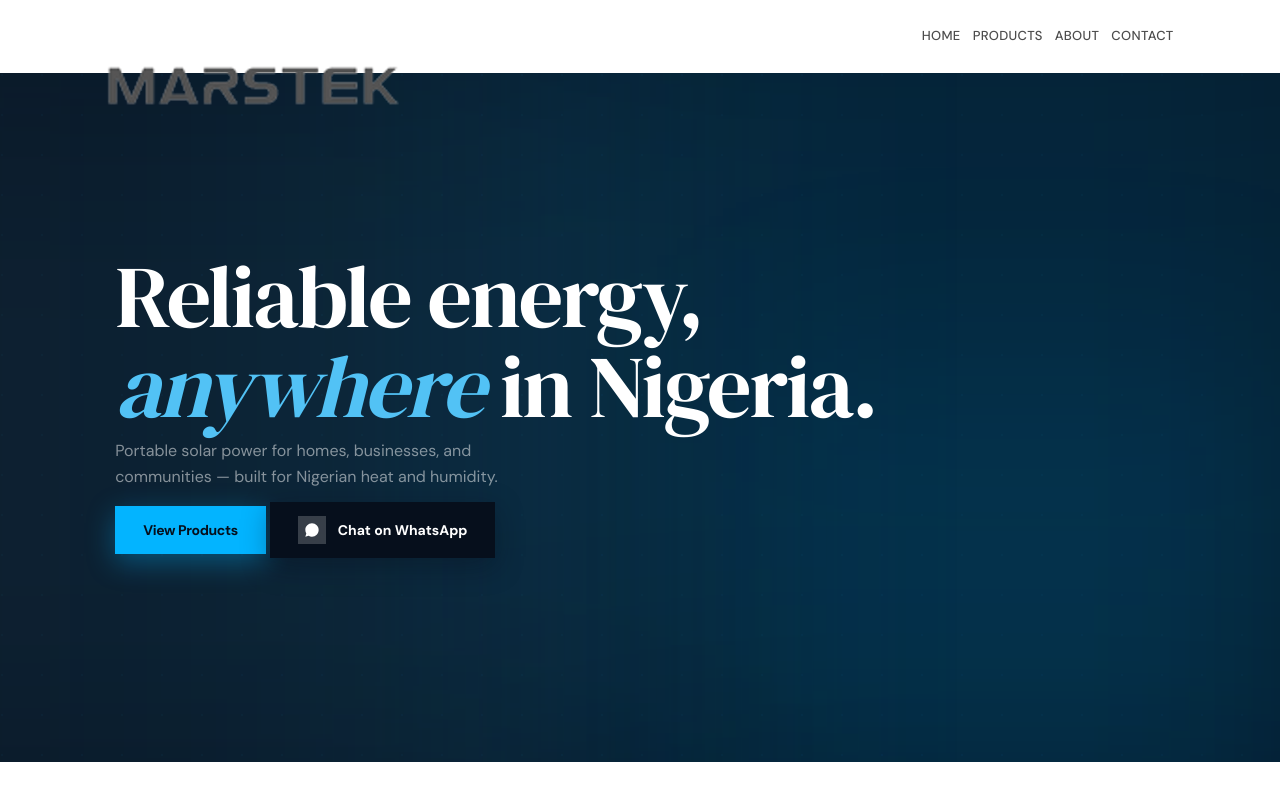
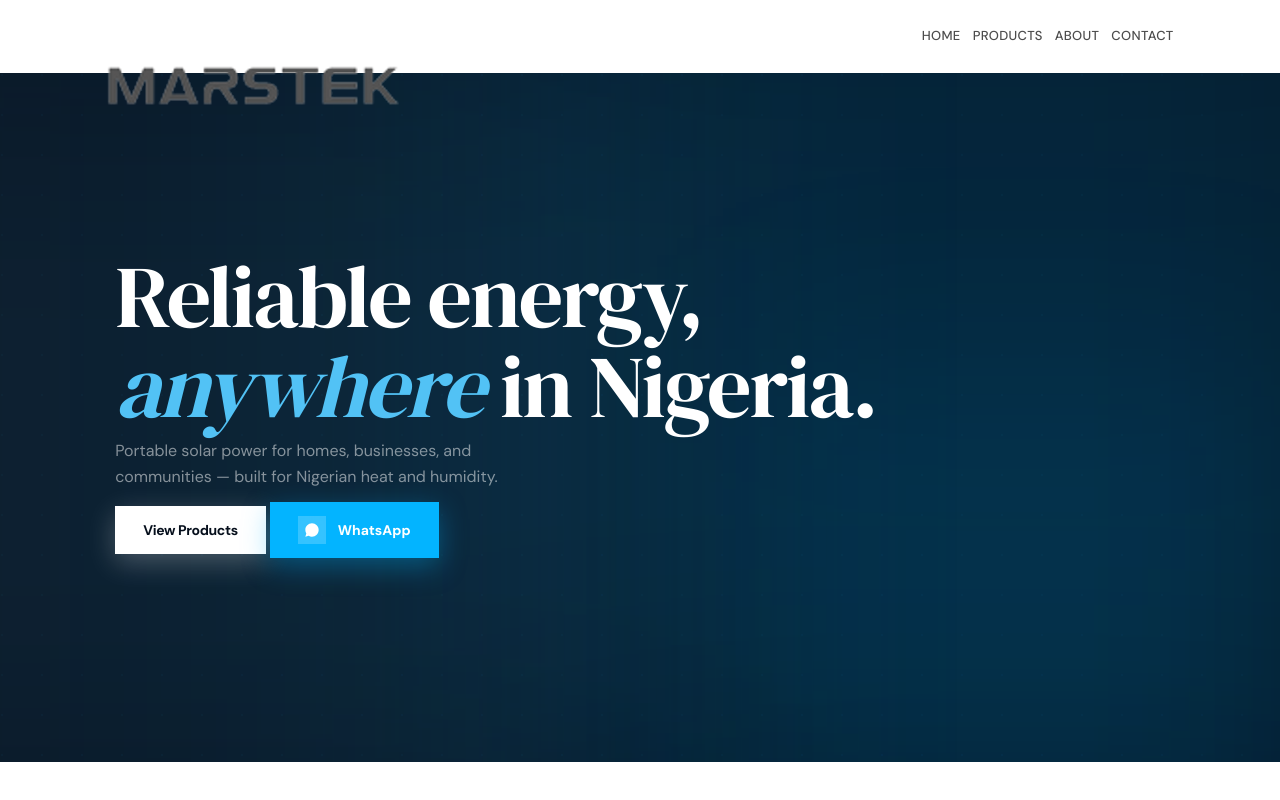
Before and after one commit to Tobithe3rd/Marstek-Nigeria-Site, a Next.js app: page / in a window 1280 px wide. Shown: the top 800 px of the page. Built offline with nearby package versions, Linux system fonts and the light colour scheme.

Commit message:
Swap button colors: View Products white / WhatsApp blue; same size, same text length

```diff
--- a/src/app/page.tsx
+++ b/src/app/page.tsx
@@ -46,7 +46,7 @@ export default function HomePage() {
             <div className="mt-12 flex flex-wrap items-center gap-4">
               <Link
                 href="/products"
-                className="inline-flex items-center bg-brand text-navy-deep px-7 py-3.5 text-sm font-bold tracking-tight shadow-[0_8px_28px_rgba(3,180,255,0.35)] hover:shadow-[0_12px_40px_rgba(3,180,255,0.45)] hover:-translate-y-[2px] active:translate-y-0 active:shadow-[0_4px_14px_rgba(3,180,255,0.3)] transition-[transform,shadow,background-color] duration-300 ease-premium focus-visible:outline-none focus-visible:ring-2 focus-visible:ring-brand focus-visible:ring-offset-2 focus-visible:ring-offset-navy-deep"
+                className="inline-flex items-center bg-white text-navy-deep px-7 py-3.5 text-sm font-bold tracking-tight shadow-[0_8px_28px_rgba(255,255,255,0.25)] hover:shadow-[0_12px_40px_rgba(255,255,255,0.35)] hover:-translate-y-[2px] active:translate-y-0 active:shadow-[0_4px_14px_rgba(255,255,255,0.2)] transition-[transform,shadow,background-color] duration-300 ease-premium focus-visible:outline-none focus-visible:ring-2 focus-visible:ring-white focus-visible:ring-offset-2 focus-visible:ring-offset-navy-deep"
               >
                 View Products
               </Link>
--- a/src/components/WhatsAppButton.tsx
+++ b/src/components/WhatsAppButton.tsx
@@ -8,7 +8,7 @@ export default function WhatsAppButton() {
       href={url}
       target="_blank"
       rel="noopener noreferrer"
-      className="inline-flex items-center gap-3 bg-navy-deep px-7 py-3.5 text-sm font-bold text-white shadow-[0_8px_28px_rgba(6,15,28,0.35)] hover:shadow-[0_12px_32px_rgba(6,15,28,0.5)] hover:-translate-y-[2px] active:translate-y-0 active:shadow-[0_4px_12px_rgba(6,15,28,0.3)] focus-visible:outline-none focus-visible:ring-2 focus-visible:ring-brand focus-visible:ring-offset-2 focus-visible:ring-offset-white transition-[transform,shadow] duration-300 ease-premium"
+      className="inline-flex items-center gap-3 bg-brand px-7 py-3.5 text-sm font-bold text-white shadow-[0_8px_28px_rgba(3,180,255,0.35)] hover:shadow-[0_12px_32px_rgba(3,180,255,0.5)] hover:-translate-y-[2px] active:translate-y-0 active:shadow-[0_4px_12px_rgba(3,180,255,0.3)] focus-visible:outline-none focus-visible:ring-2 focus-visible:ring-brand focus-visible:ring-offset-2 focus-visible:ring-offset-white transition-[transform,shadow] duration-300 ease-premium"
       aria-label="Chat on WhatsApp with Marstek Nigeria"
     >
       <span className="inline-flex items-center justify-center w-7 h-7 bg-white/20 backdrop-blur-sm">
@@ -19,7 +19,7 @@ export default function WhatsAppButton() {
           />
         </svg>
       </span>
-      <span>Chat on WhatsApp</span>
+      <span>WhatsApp</span>
     </a>
   );
 }
```
